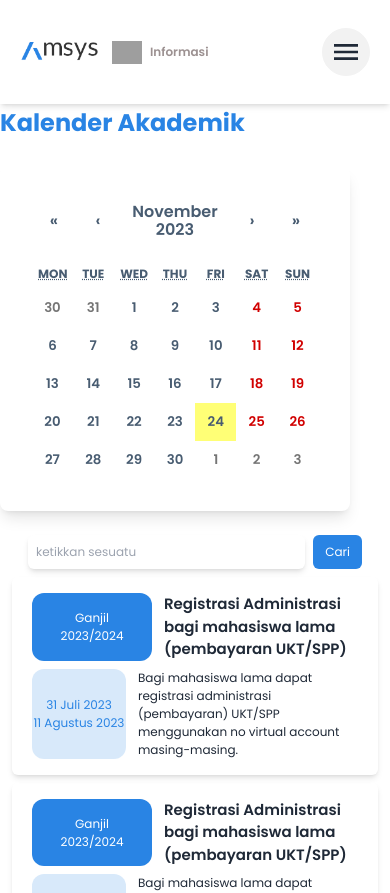
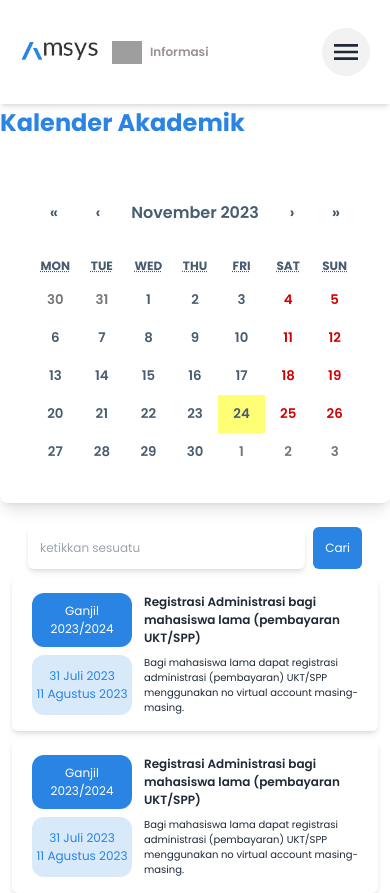
Before and after one commit to Hilaladiii/amsys, a React (Vite) app: page /informasi-kalender in a window 390 px wide. Shown: the top 893 px of the page. Built offline with nearby package versions, Linux system fonts and the light colour scheme; grey boxes are pictures that could not be loaded; what tailwindcss-animated would draw is missing.

Commit message:
fixed responsive informasi kalender page

```diff
--- a/src/Components/Fragments/CardInformasi.jsx
+++ b/src/Components/Fragments/CardInformasi.jsx
@@ -16,7 +16,7 @@ const CardInformasi = ({type,status,date,title,detail,detail1, detail2, category
 
 const CardDetailInformasi=({information,category, title, date, detail1,detail2,images,views})=>{
   return(
-    <div className="w-full lg:max-w-lg 2xl:max-w-3xl lg:h-[80vh] flex flex-col p-5 shadown-md lg:overflow-y-scroll">
+    <div className="w-full lg:max-w-lg 2xl:max-w-3xl lg:h-[80vh] flex flex-col p-5 shadown-md lg:overflow-y-scroll animate-fade-left">
       <h1 className="text-3xl font-semibold text-tBlue">{information}</h1>
       <div>
         <span className="text-[#D5D5D5] text-[12px] 2xl:text-[15px]">{category}</span>
@@ -80,21 +80,21 @@ const CardInformasiBiaya = ({status, date, semester, biaya, duedate}) =>{
 
 const CardInformasiKalender = () =>{
   return(
-    <div className="w-full lg:max-w-2xl flex flex-col px-5 py-4 gap-2 rounded-md shadow-md">
+    <div className="w-full lg:max-w-2xl 2xl:max-w-3xl flex flex-col px-5 py-4 gap-2 rounded-md shadow-md">
       <div className="flex flex-row gap-3">
-        <div className="w-full max-w-[120px] flex flex-col justify-center items-center bg-tBlue px-4 rounded-xl text-white text-[12px] ">
+        <div className="w-full max-w-[100px] md:max-w-[120px] 2xl:max-w-[170px] flex flex-col justify-center items-center bg-tBlue px-4 rounded-xl text-white text-[12px] 2xl:text-[15px] ">
           <span>Ganjil</span>
           <span>2023/2024</span>
         </div>
-        <h1 className="font-semibold text-[15px]">Registrasi Administrasi bagi mahasiswa lama (pembayaran UKT/SPP)</h1>
+        <h1 className="font-semibold text-[12px] md:text-[15px] 2xl:text-[18px]">Registrasi Administrasi bagi mahasiswa lama (pembayaran UKT/SPP)</h1>
       </div>
 
       <div className="flex flex-row gap-3">
-        <div className="w-full max-w-[120px] flex flex-col justify-center items-center bg-[#2984E42E] rounded-xl text-tBlue text-[12px] ">
+        <div className="w-full max-w-[100px] md:max-w-[120px] 2xl:max-w-[170px] flex flex-col justify-center items-center bg-[#2984E42E] rounded-xl text-tBlue text-[12px] 2xl:text-[15px] ">
           <span>31 Juli 2023</span>
           <span>11 Agustus 2023</span>
         </div>
-        <p className="text-[12px]">Bagi mahasiswa lama dapat registrasi administrasi (pembayaran) UKT/SPP menggunakan no virtual account masing-masing.</p>
+        <p className="text-[10px] md:text-[12px] 2xl:text-[15px]">Bagi mahasiswa lama dapat registrasi administrasi (pembayaran) UKT/SPP menggunakan no virtual account masing-masing.</p>
       </div>
     </div>
   )
--- a/src/Pages/informasiAkademikPage.jsx
+++ b/src/Pages/informasiAkademikPage.jsx
@@ -10,7 +10,7 @@ const InformasiAkademikPage = () => {
         <NavbarLeft/>
         <div className="w-full lg:ml-[22%] flex flex-col-reverse lg:flex-row justify-between gap-3 mt-20 lg:mt-3 ">
 
-          <div className=" lg:h-[80vh] flex flex-col gap-2 lg:overflow-y-scroll p-2">
+          <div className=" lg:h-[80vh] flex flex-col gap-2 lg:overflow-y-scroll p-2 animate-fade-down">
             <div className="w-full flex flex-row gap-2 px-4 md:px-0 ">
               <input type="text" placeholder="ketikkan sesuatu" className="w-full text-[12px] shadow-md rounded-md p-2" />
               <button className="bg-tBlue text-[12px] text-white rounded-md px-3 py-2">Cari</button>
--- a/src/Pages/informasiBiayaPage.jsx
+++ b/src/Pages/informasiBiayaPage.jsx
@@ -13,7 +13,7 @@ const InformasiBiayaPage = () => {
     <div className="w-full flex flex-row gap-4 mt-[7%]">
       <NavbarLeft/>
       <div className="w-full lg:ml-[22%] flex flex-col-reverse lg:flex-row justify-between gap-3 mt-20 lg:mt-3 p-3 ">
-        <div className="w-full lg:max-w-xl 2xl:min-w-[700px] flex flex-col gap-4 p-2">
+        <div className="w-full lg:max-w-xl 2xl:min-w-[700px] flex flex-col gap-4 p-2 animate-fade-down">
             <div className="w-full flex flex-row gap-2 px-4 md:px-0 ">
               <input type="text" placeholder="ketikkan sesuatu" className="w-full text-[12px] lg:text-[15px] 2xl:text-[18px] shadow-md rounded-md p-3" />
               <button className="bg-tBlue text-[12px] lg:text-[15px] 2xl:text-[18px] text-white rounded-md px-3 py-2">Cari</button>
@@ -35,7 +35,7 @@ const InformasiBiayaPage = () => {
           )}
         </div>
 
-        <div className='flex flex-col justify-center items-center p-4'>
+        <div className='flex flex-col justify-center items-center p-4 animate-fade-left'>
           <CardMahasiswa/>
 
           <div className="w-full max-w-lg flex flex-col justify-center items-center gap-5 rounded-lg shadow-md p-7">
--- a/src/Pages/informasiKalenderAkademik.jsx
+++ b/src/Pages/informasiKalenderAkademik.jsx
@@ -11,10 +11,10 @@ const InformasiKalenderAkademik = () => {
         <NavbarLeft/>
         <div className="w-full lg:ml-[22%] flex flex-col-reverse lg:flex-row justify-center gap-3 mt-20 lg:mt-3 ">
 
-          <div className="w-full lg:h-[80vh] flex flex-col gap-2 lg:overflow-y-scroll p-3">
-            <div className="w-full flex flex-row gap-2 px-4 md:px-0 ">
-              <input type="text" placeholder="ketikkan sesuatu" className="w-full text-[12px] shadow-md rounded-md p-2" />
-              <button className="bg-tBlue text-[12px] text-white rounded-md px-3 py-2">Cari</button>
+          <div className="w-full lg:h-[80vh] flex flex-col gap-2 lg:overflow-y-scroll p-3 animate-fade-down">
+          <div className="w-full flex flex-row gap-2 px-4 md:px-0 ">
+              <input type="text" placeholder="ketikkan sesuatu" className="w-full text-[12px] lg:text-[15px] 2xl:text-[18px] shadow-md rounded-md p-3" />
+              <button className="bg-tBlue text-[12px] lg:text-[15px] 2xl:text-[18px] text-white rounded-md px-3 py-2">Cari</button>
             </div>
             <CardInformasi type={"kalender-card"}
               status={'terbaru'}
@@ -36,9 +36,9 @@ const InformasiKalenderAkademik = () => {
             />
           </div>
 
-            <div className="w-full md:max-w-sm">
-              <h1 className="text-2xl text-tBlue font-bold mb-7">Kalender Akademik</h1>
-              <Calendar className="rounded-lg border-none shadow-lg p-8 font-semibold text-[#485C71]"/>
+            <div className="w-full md:max-w-sm 2xl:max-w-lg animate-fade-left">
+              <h1 className="text-2xl text-tBlue font-bold mb-5">Kalender Akademik</h1>
+              <Calendar className="w-full rounded-lg border-none shadow-lg p-8 font-semibold text-[#485C71]"/>
             </div>
 
 
```
